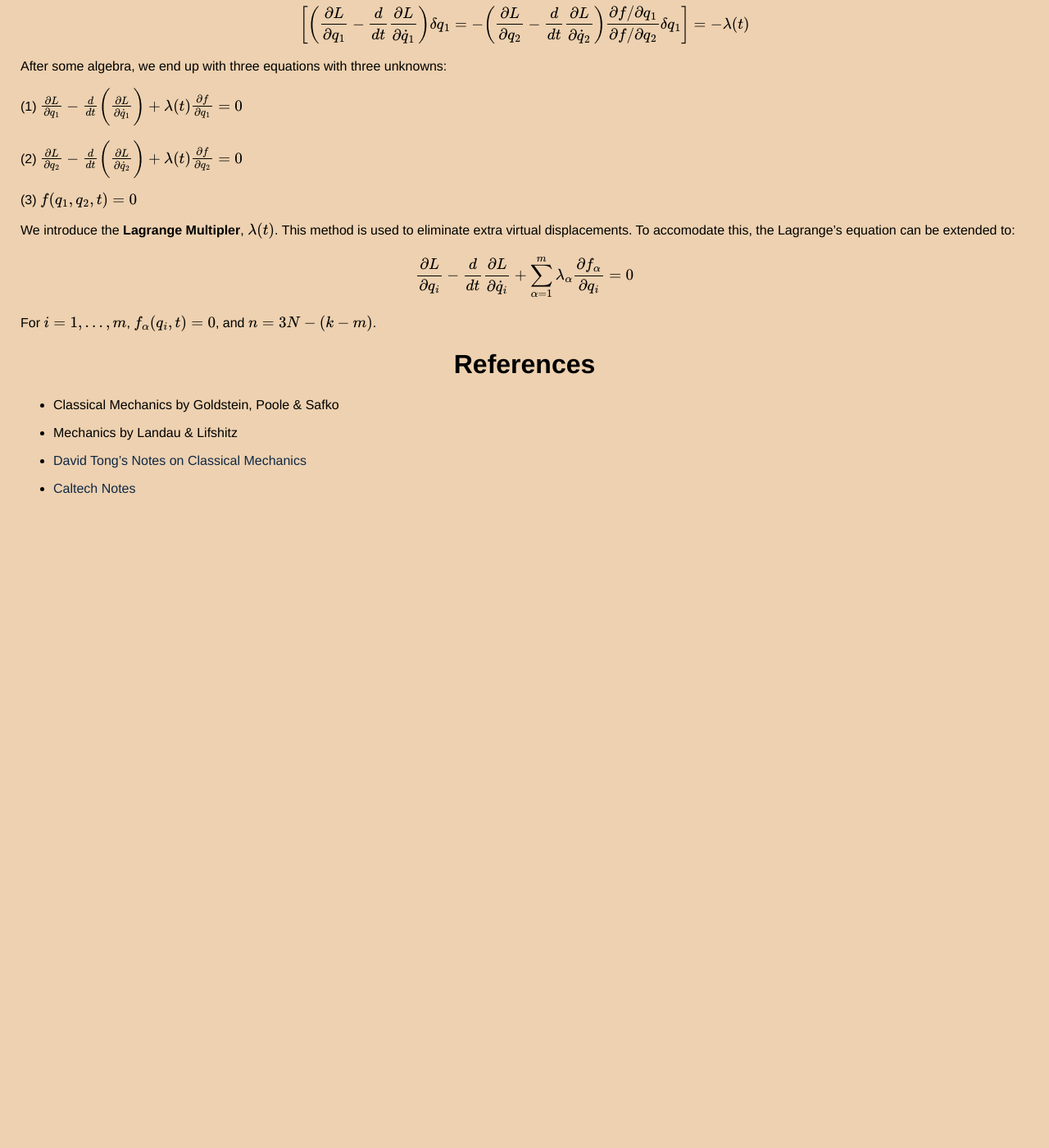
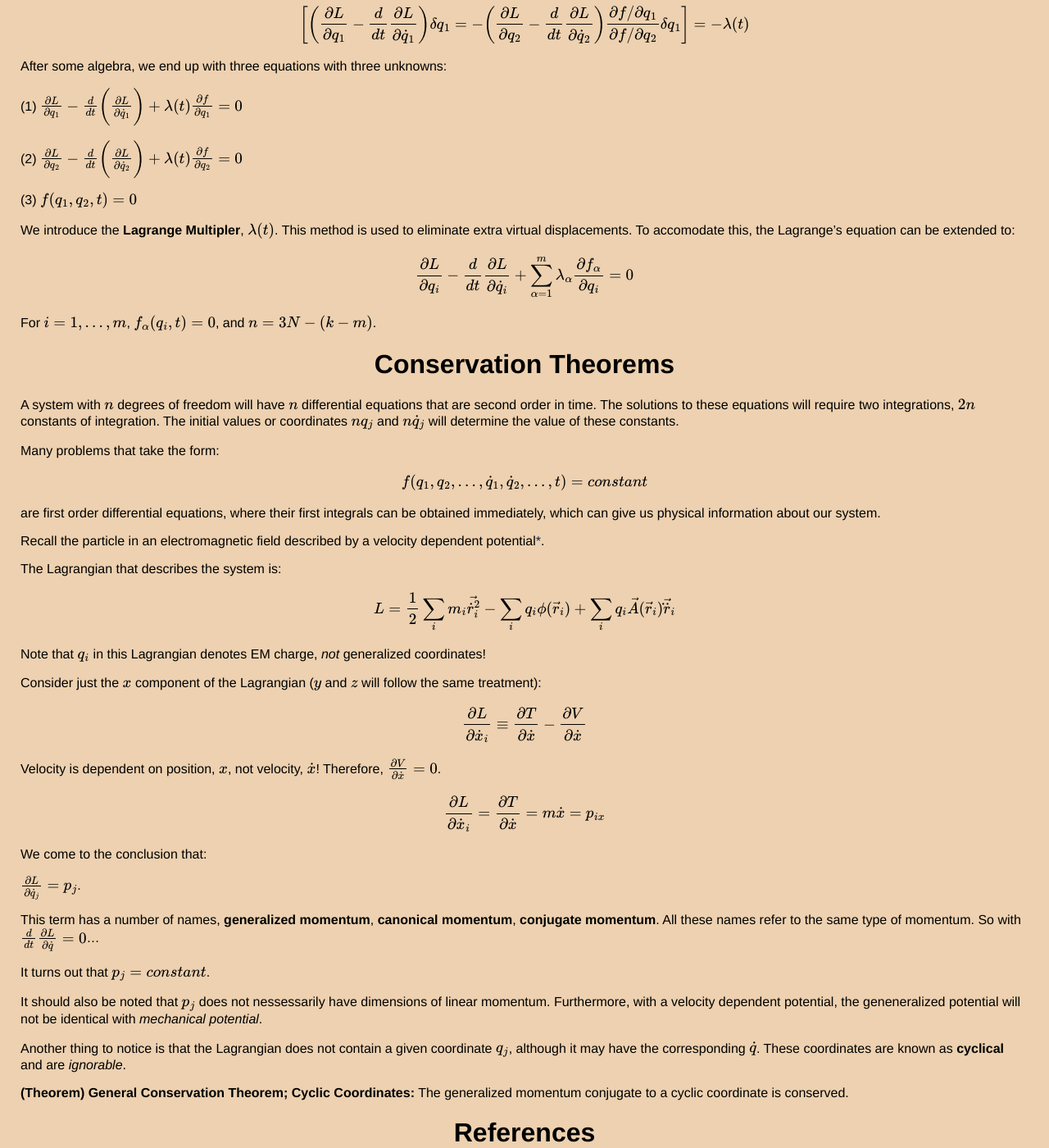
Before and after one commit to thaihangchung7/thaihangchung7.github.io, a Jekyll site: the page built from _notes/classical.md, in a window 1280 px wide and 1400 px high, scrolled down 14354 px. Shown: the whole window at 82% size. Built offline with Jekyll 4.4.1, drawn with Linux system fonts in a browser that asks for light colours; formulas are drawn with MathJax 3; before the commit the page ends 14984 px from its top, so only the background shows below that.

Commit message:
on conservation theorems and generalized momentum

```diff
--- a/_notes/classical.md
+++ b/_notes/classical.md
@@ -631,6 +631,48 @@ $$ \frac{\partial L}{\partial q_{i}} - \frac{d}{dt} \frac{\partial L}{\partial \
 
 For $$ i = 1,...,m $$, $$ f_{\alpha} (q_{i} ,t ) = 0 $$, and $$ n = 3N-(k-m) $$.
 
+# Conservation Theorems
+
+A system with $$n$$ degrees of freedom will have $$n$$ differential equations that are second order in time. The solutions to these equations will require two integrations, $$2n$$ constants of integration. The initial values or coordinates $$nq_{j}$$ and $$n\dot{q}_{j}$$ will determine the value of these constants.
+
+Many problems that take the form:
+
+$$ f( q_{1}, q_{2},...,\dot{q}_{1},\dot{q}_{2},...,t) = constant $$
+
+are first order differential equations, where their first integrals can be obtained immediately, which can give us physical information about our system.
+
+Recall the particle in an electromagnetic field described by a velocity dependent potential[*](#velocity-dependent-potentials-and-the-dissipation-function).
+
+The Lagrangian that describes the system is:
+
+$$ L = \frac{1}{2} \sum_{i} m_{i} \vec{\dot{r}^{2}_{i}}  - \sum_{i} q_{i} \phi (\vec{r}_{i} )+ \sum_{i} q_{i} \vec{A}(\vec{r}_{i}) \dot{} \vec{\dot{r}}_{i} $$
+
+Note that $$q_{i}$$ in this Lagrangian denotes EM charge, _not_ generalized coordinates!
+
+Consider just the $$ x $$ component of the Lagrangian ($$ y $$ and $$ z $$ will follow the same treatment):
+
+$$ \frac{\partial L}{\partial \dot{x}_{i}} \equiv \frac{\partial T}{\partial \dot{x}} - \frac{\partial V}{\partial \dot{x}} $$
+
+Velocity is dependent on position, $$ x $$, not velocity, $$ \dot{x} $$! Therefore, $$ \frac{\partial V}{\partial \dot{x}} = 0$$.
+
+$$ \frac{\partial L}{\partial \dot{x}_{i}} = \frac{\partial T}{\partial \dot{x}} = m \dot{x} = p_{ix} $$
+
+We come to the conclusion that:
+
+$$ \frac{\partial L}{\partial \dot{q}_{j}} = p_{j}$$.
+
+This term has a number of names, **generalized momentum**, **canonical momentum**, **conjugate momentum**. All these names refer to the same type of momentum.
+So with $$\frac{d}{dt} \frac{\partial L}{\partial \dot{q}} = 0$$...
+
+It turns out that $$ p_{j} = constant $$.
+
+It should also be noted that $$ p_{j} $$ does not nessessarily have dimensions of linear momentum. Furthermore, with a velocity dependent potential, the geneneralized potential will not be identical with _mechanical potential_.
+
+Another thing to notice is that the Lagrangian does not contain a given coordinate $$ q_{j} $$, although it may have the corresponding $$ \dot{q} $$. These coordinates are known as **cyclical** and are _ignorable_.
+
+
+
+**(Theorem) General Conservation Theorem; Cyclic Coordinates:** The generalized momentum conjugate to a cyclic coordinate is conserved.
 
 # References
 
```
